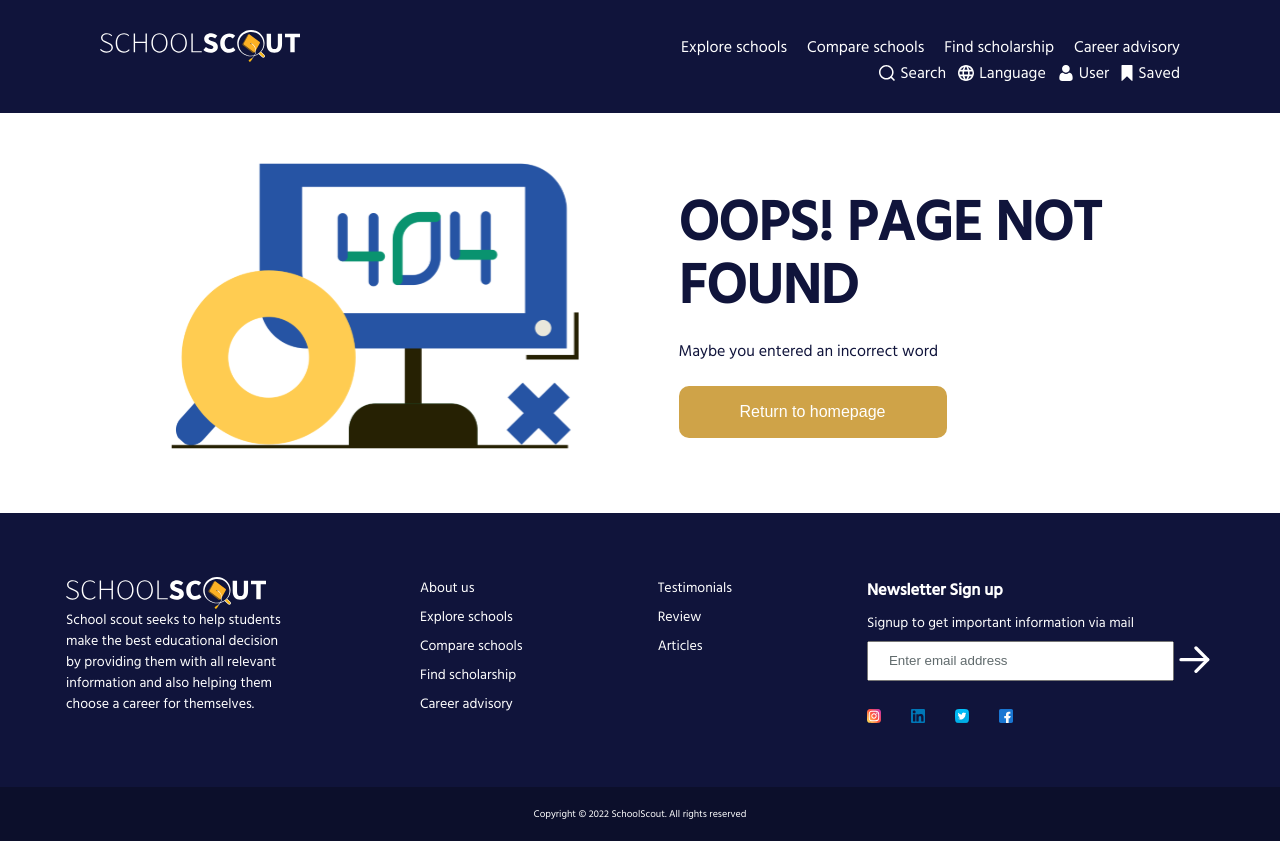
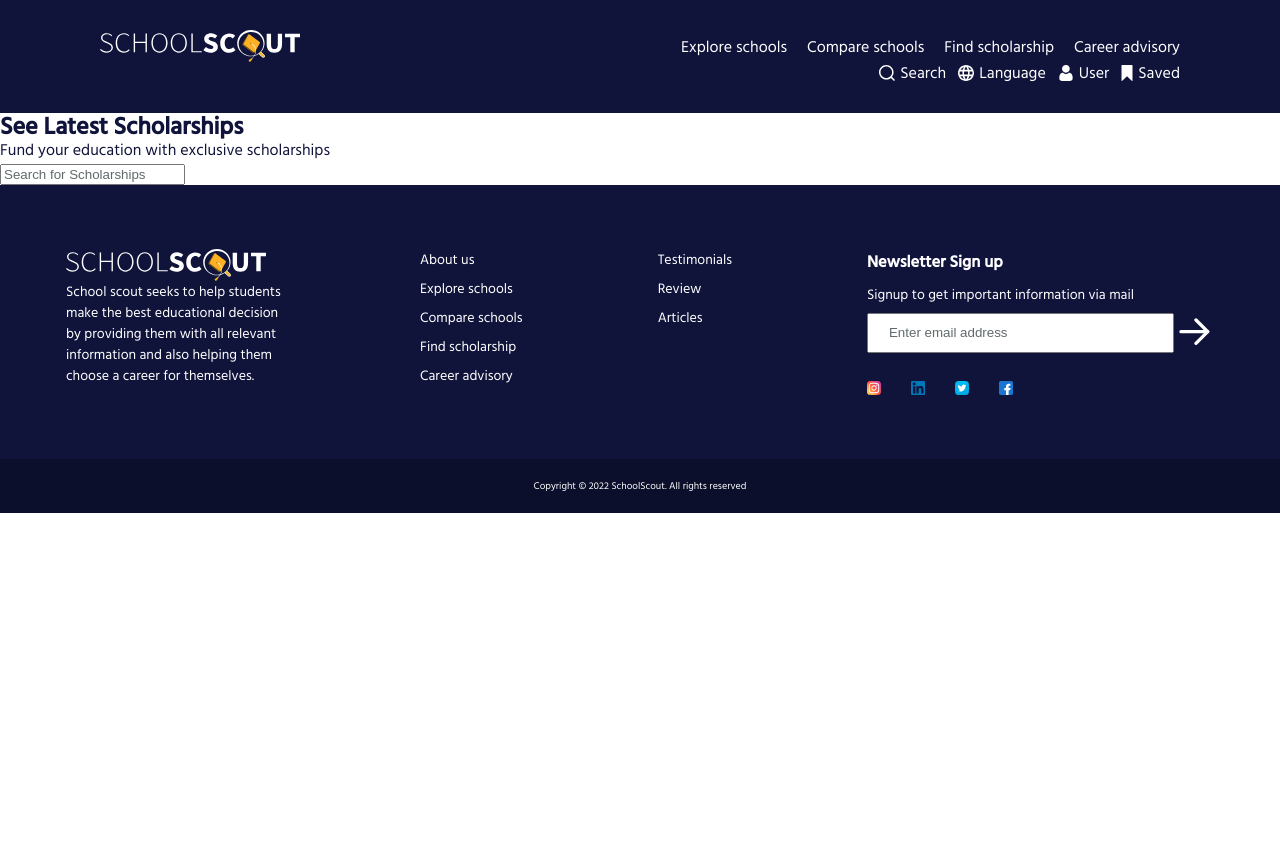
Before and after one commit to CDiala/school-finder, a React (Create React App) app in the folder client/: page / in a window 1280 px wide. After the commit the page ends 800 px from the top, so only its background shows below. Built offline with nearby package versions, Linux system fonts and the light colour scheme.

Commit message:
feat: Render the scholarship-list page

```diff
--- a/client/src/App.js
+++ b/client/src/App.js
@@ -6,13 +6,15 @@ import Header from "./components/shared/Header/Header";
 import Footer from "./components/shared/Footer/Footer";
 import { objLinkItems } from "./data/objLinks";
 import logo from "./images/logo.svg";
+import ScholarshipList from "./pages/ScholarshipList/ScholarshipList";
 
 function App() {
   return (
     <Router>
       <div className="container">
         <Header itemsArray={objLinkItems} logo={logo} />
-        <Error objError={errorData[404]} />
+        {/* <Error objError={errorData[404]} /> */}
+        <ScholarshipList />
         <Footer itemsArray={objLinkItems} />
       </div>
     </Router>
```
